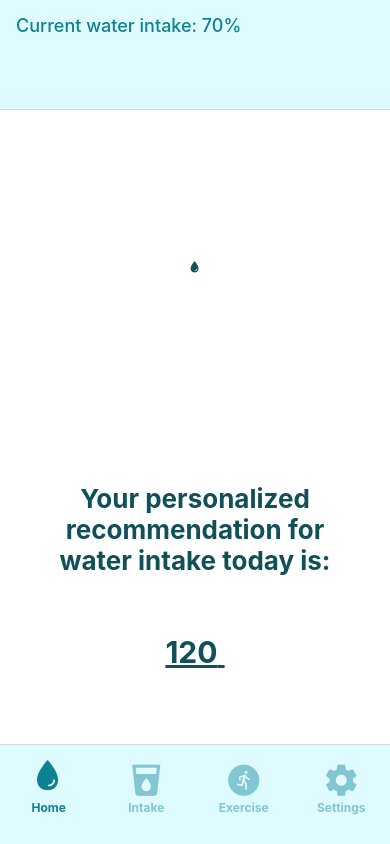
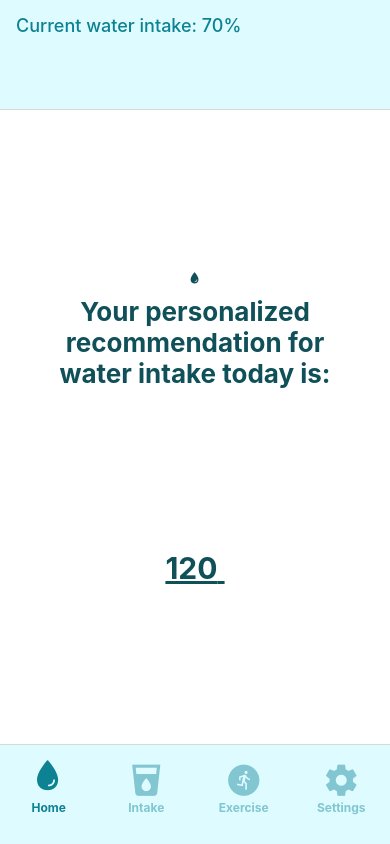
Before and after one commit to richardm213/hydration-helper, a React Native app: screen /Home in a window 390 px wide. Built offline with nearby package versions, Linux system fonts and the light colour scheme.

Commit message:
Update RecommendationTab spacing and margin between icon and text

```diff
--- a/components/RecommendationTab.js
+++ b/components/RecommendationTab.js
@@ -11,13 +11,9 @@ const styles = StyleSheet.create({
     alignItems: 'center',
     backgroundColor: white,
     flex: 1,
-    flexDirection: 'column',
     justifyContent: 'center',
   },
-  iconView: {
-    flex: 1.5,
-    justifyContent: 'center',
-  },
+
   suggestionIntakeText: {
     color: turquoise,
     fontSize: 30,
@@ -32,12 +28,12 @@ const styles = StyleSheet.create({
     color: turquoise,
     fontSize: 26,
     fontWeight: 'bold',
-    marginHorizontal: 30,
+    marginHorizontal: 40,
+    marginTop: 10,
     textAlign: 'center',
   },
   suggestionTextView: {
-    alignItems: 'center',
-    flex: 1,
+    flex: 1.5,
     justifyContent: 'center',
   },
 });
@@ -57,10 +53,8 @@ export default function RecommendationTab() {
   });
   return (
     <View style={styles.container}>
-      <View style={styles.iconView}>
+      <View style={styles.suggestionTextView}>
         <Icon name="water" type="ionicon" color="#0F5059" size="200" />
-      </View>
-      <View style={styles.suggestionTextView}>
         <Text style={styles.suggestionText}>
           Your personalized recommendation for water intake today is:
         </Text>
```
